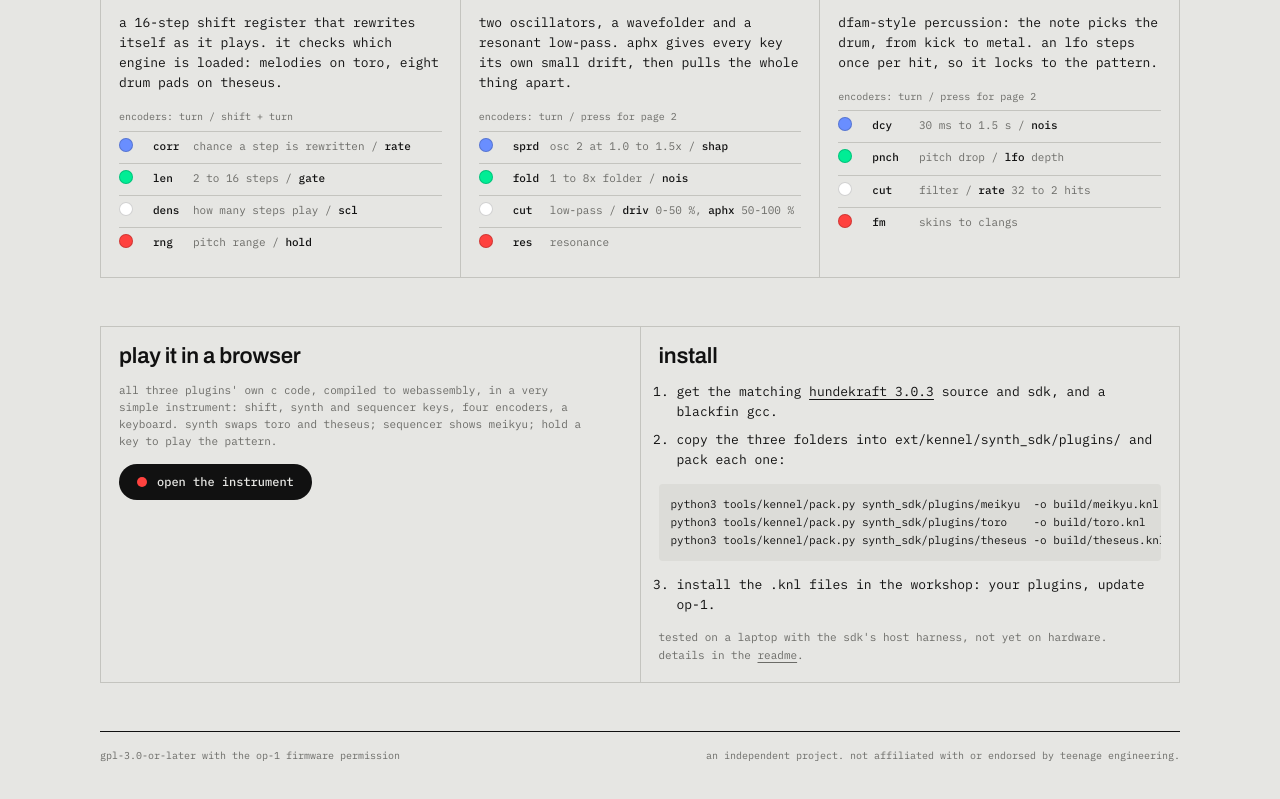
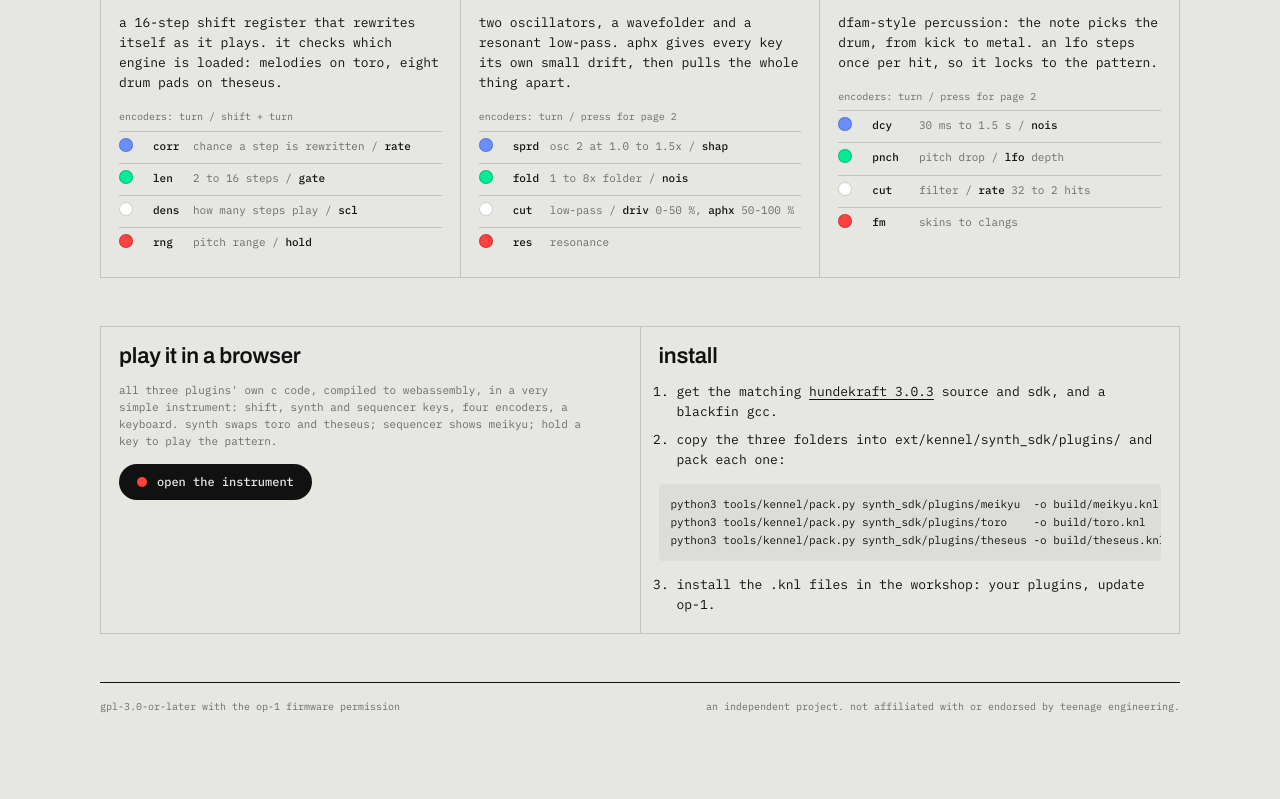
Before and after one commit to thoughtgrain/labyrinth, a plain HTML site: page docs/index.html in a window 1280 px wide. Shown: the part 786-1585 px from the top of the page. After the commit the page ends 1541 px from the top, so only its background shows below. Drawn offline with Linux system fonts and the light colour scheme.

Commit message:
Remove the untested-on-hardware note from the site
Co-Authored-By: Claude Opus 5.5 <noreply@anthropic.com>
Claude-Session: https://claude.ai/code/session_01NVuADSekPuepRXPtea7j15

```diff
--- a/docs/index.html
+++ b/docs/index.html
@@ -160,7 +160,6 @@ python3 tools/kennel/pack.py synth_sdk/plugins/theseus -o build/theseus.knl</cod
       <ol start="3">
         <li>install the <code>.knl</code> files in the workshop: your plugins, update op-1.</li>
       </ol>
-      <p class="note">tested on a laptop with the sdk's host harness, not yet on hardware. details in the <a href="https://github.com/thoughtgrain/labyrinth#readme">readme</a>.</p>
     </section>
   </div>
 
```
